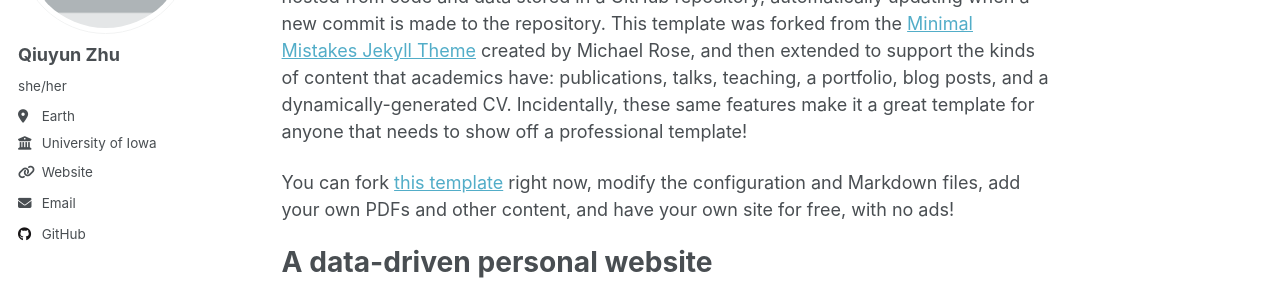
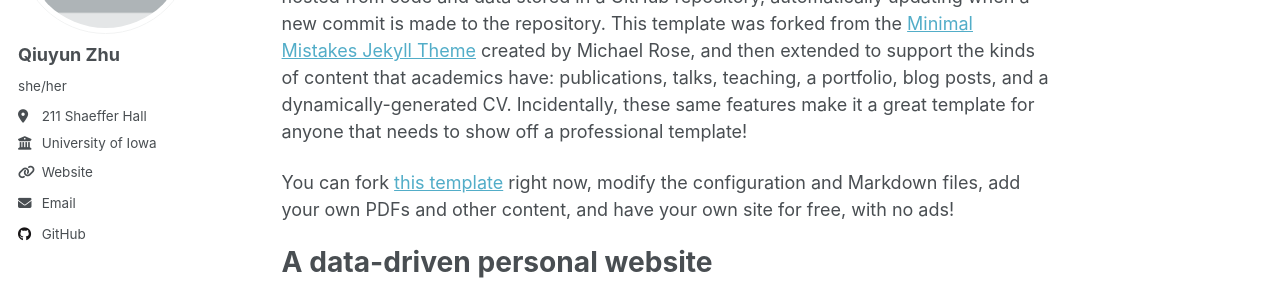
Before and after one commit to rachelwho/rachelwho.github.io, a Jekyll site: the page built from _pages/about.md, in a window 1280 px wide. Shown: the part 240-538 px from the top of the page. Built offline with Jekyll 4.4.1, drawn with Linux system fonts in a browser that asks for light colours; a script that is not in the unit is left out.

Commit message:
Update _config.yml

```diff
--- a/_config.yml
+++ b/_config.yml
@@ -26,7 +26,7 @@ author:
   name             : "Qiuyun Zhu"
   pronouns         : "she/her"
   bio              : #
-  location         : "Earth"
+  location         : "211 Shaeffer Hall"
   employer         : "University of Iowa"
   uri              : "https://stat.uiowa.edu/people/qiuyun-zhu"
   email            : "qiuyun-zhu@uiowa.edu"
```
